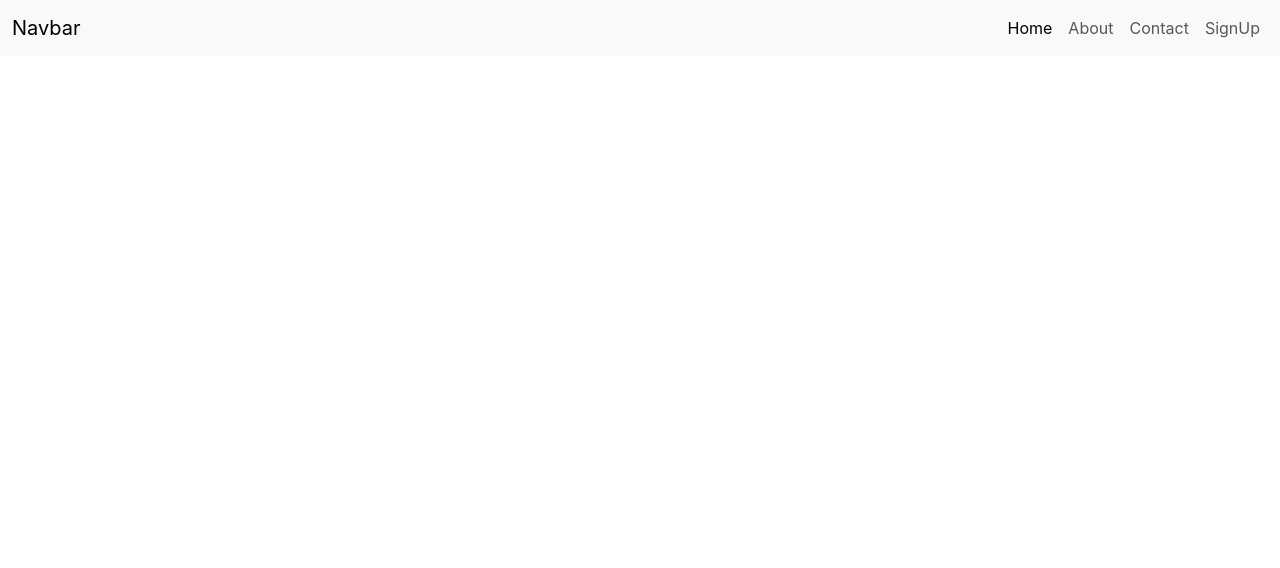
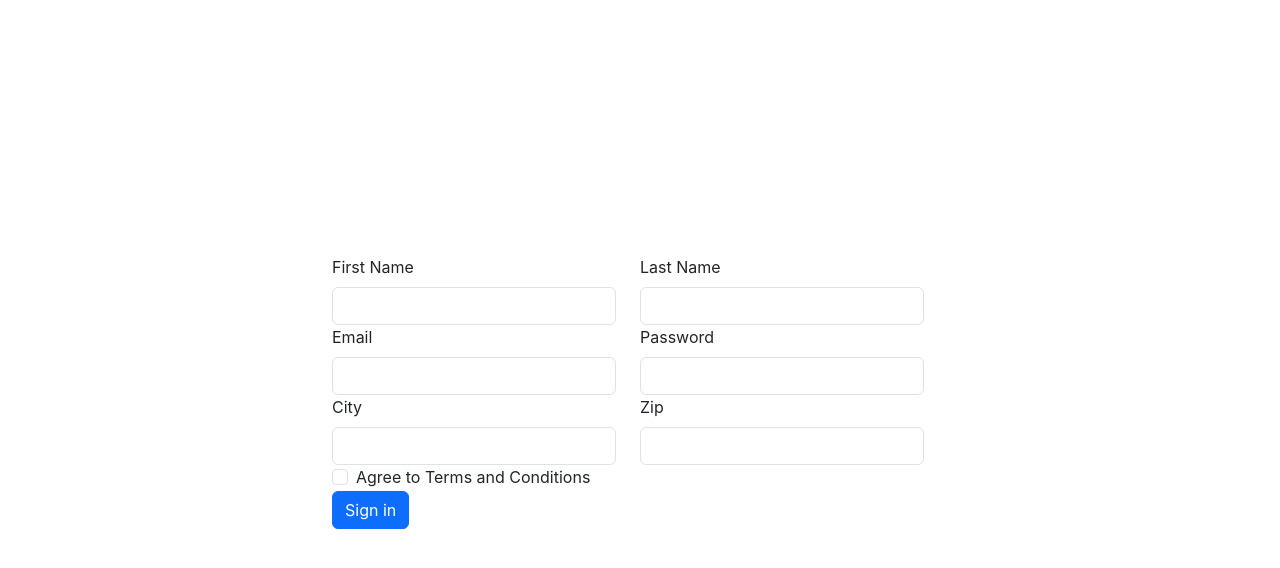
Before and after one commit to arunar1/grievance-management-system, a React (Create React App) app: page / in a window 1280 px wide. Shown: the top 568 px of the page. Built offline with nearby package versions, Linux system fonts and the light colour scheme.

Commit message:
feat : added the signup page without conditions

```diff
--- a/src/components/Navigation/Navigation.js
+++ b/src/components/Navigation/Navigation.js
@@ -1,11 +1,12 @@
 import React from 'react'
 import { BrowserRouter, Routes, Route } from 'react-router-dom'
 import Home from '../Pages/Home/Home'
+import Signup from '../Pages/SignUp/Signup'
 export default function Navigation() {
   return (
    <BrowserRouter>
         <Routes>
-            <Route path='/' element={<Home/>} />
+            <Route path='/' element={<Signup/>} />
         </Routes>
    </BrowserRouter>
   )
--- a/src/components/Pages/SignUp/Signup.js
+++ b/src/components/Pages/SignUp/Signup.js
@@ -1,7 +1,77 @@
-import React from 'react'
+import React from 'react';
 
 export default function Signup() {
   return (
-    <div>Signup</div>
-  )
+    <div className="d-flex justify-content-center align-items-center vh-100">
+      <form className="row g-3 w-50">
+        <div className="row">
+          <div className="col-md-6">
+            <label htmlFor="inputFirstname4" className="form-label">
+              First Name
+            </label>
+            <input type="text" className="form-control" id="inputFirstname4" />
+          </div>
+          <div className="col-md-6">
+            <label htmlFor="inputLastname4" className="form-label">
+              Last Name
+            </label>
+            <input type="text" className="form-control" id="inputLastname4" />
+          </div>
+        </div>
+        <div className="row">
+          <div className="col-md-6">
+            <label htmlFor="inputEmail4" className="form-label">
+              Email
+            </label>
+            <input type="email" className="form-control" id="inputEmail4" />
+          </div>
+          <div className="col-md-6">
+            <label htmlFor="inputPassword4" className="form-label">
+              Password
+            </label>
+            <input
+              type="password"
+              className="form-control"
+              id="inputPassword4"
+            />
+          </div>
+        </div>
+        <div className="row">
+          <div className="col-md-6">
+            <label htmlFor="inputCity" className="form-label">
+              City
+            </label>
+            <input type="text" className="form-control" id="inputCity" />
+          </div>
+          <div className="col-md-6">
+            <label htmlFor="inputZip" className="form-label">
+              Zip
+            </label>
+            <input type="text" className="form-control" id="inputZip" />
+          </div>
+        </div>
+        <div className="row">
+          <div className="col-12">
+            <div className="form-check">
+              <input
+                className="form-check-input"
+                type="checkbox"
+                id="gridCheck"
+              />
+              <label className="form-check-label" htmlFor="gridCheck">
+                Agree to Terms and Conditions
+              </label>
+            </div>
+          </div>
+        </div>
+        <div className="row">
+          <div className="col-12">
+            <button type="submit" className="btn btn-primary">
+              Sign in
+            </button>
+          </div>
+        </div>
+      </form>
+    </div>
+  );
 }
```
